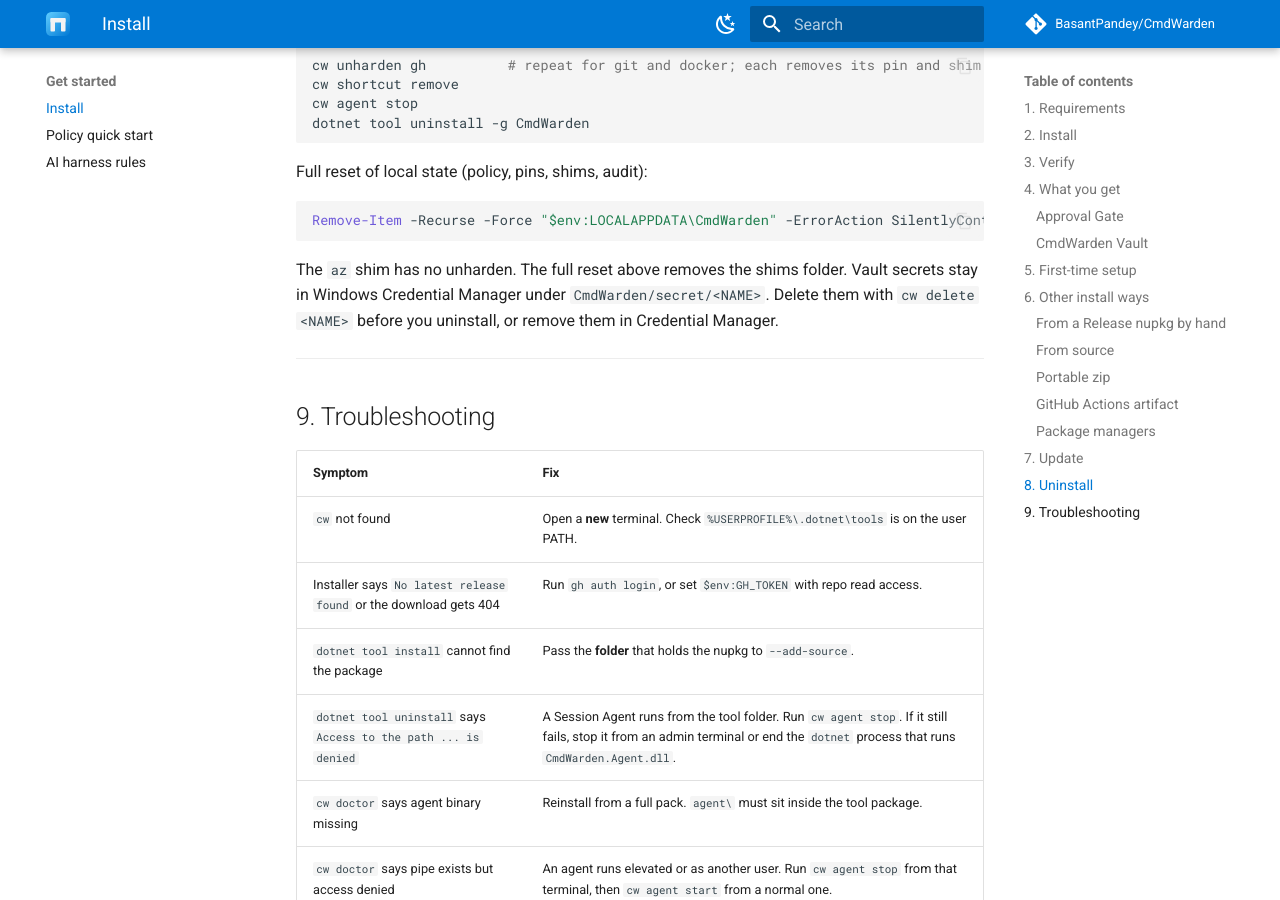
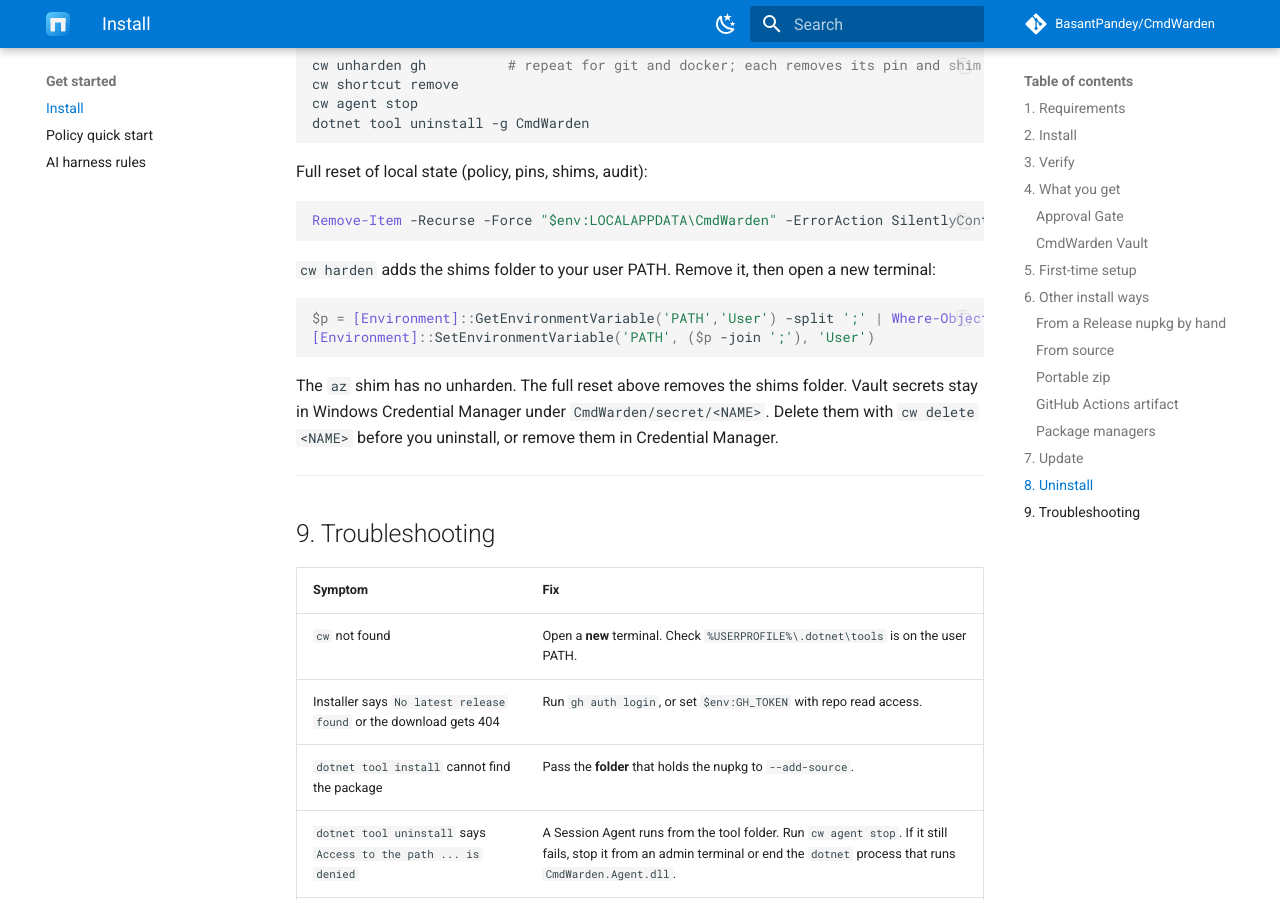
Before and after one commit to BasantPandey/CmdWarden, an MkDocs documentation site: the page built from docs/install.md, in a window 1280 px wide and 900 px high, scrolled down 9345 px. Built offline with MkDocs 1.6.1 and Material for MkDocs 9.7.7, drawn with Linux system fonts in a browser that asks for light colours; comment, search, counter and statistics services are not loaded.

Commit message:
docs: add PATH cleanup step to uninstall

````diff
--- a/docs/install.md
+++ b/docs/install.md
@@ -259,6 +259,13 @@
 Remove-Item -Recurse -Force "$env:LOCALAPPDATA\CmdWarden" -ErrorAction SilentlyContinue
 ```
 
+`cw harden` adds the shims folder to your user PATH. Remove it, then open a new terminal:
+
+```powershell
+$p = [Environment]::GetEnvironmentVariable('PATH','User') -split ';' | Where-Object { $_ -and $_ -notmatch 'CmdWarden' }
+[Environment]::SetEnvironmentVariable('PATH', ($p -join ';'), 'User')
+```
+
 The `az` shim has no unharden. The full reset above removes the shims folder. Vault secrets stay in Windows Credential Manager under `CmdWarden/secret/<NAME>`. Delete them with `cw delete <NAME>` before you uninstall, or remove them in Credential Manager.
 
 ---
````
